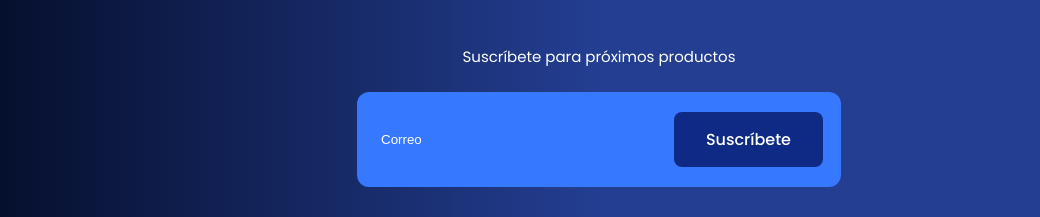
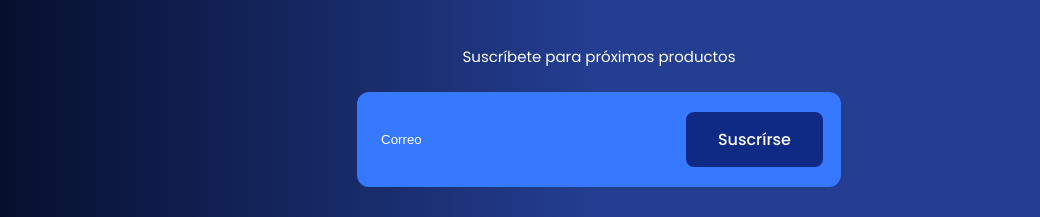
Before and after one commit to EuryHD04/EMPRENDIMIENTO, a plain HTML site: page index.html in a window 1280 px wide. Shown: the part 8711-8928 px from the top of the page, without its empty margins (41-1081 px from the left). Drawn offline with nearby package versions, Linux system fonts and the light colour scheme; some packages are replaced by stand-ins of ours; a script that the page names is missing.

Commit message:
Update index.html

```diff
--- a/index.html
+++ b/index.html
@@ -664,7 +664,7 @@
           <p class="newsld">Suscríbete para próximos productos</p>
           <form action="" class="newslf">
             <input type="text" placeholder="Correo" class="newslin" />
-            <button type="button" class="button2" onclick="mostrarMensaje()">Suscríbete</button>
+            <button type="button" class="button2" onclick="mostrarMensaje()">Suscrírse</button>
 
             <div id="overlay">
               <div id="mensajeEmergente">
```
